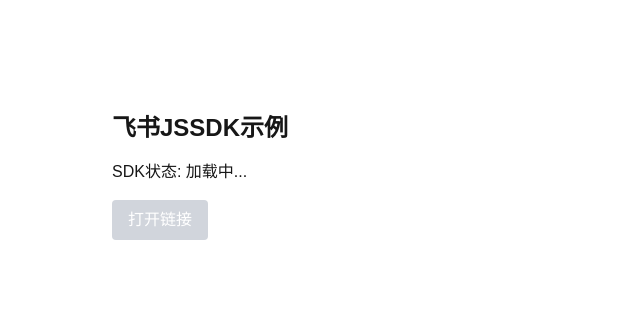
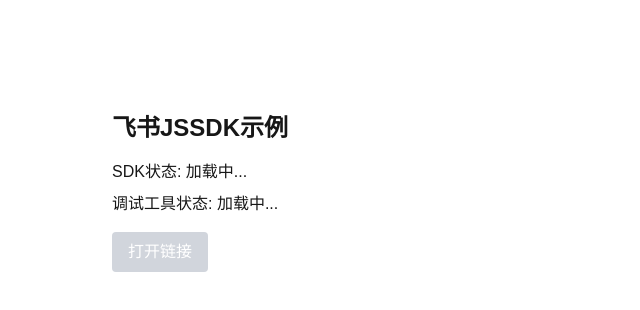
Before and after one commit to happysmile12321/video-log, a Next.js app: page / in a window 1280 px wide. Shown: the top 310 px of the page, without its empty margins (0-640 px from the left). Built offline with nearby package versions, Linux system fonts and the light colour scheme.

Commit message:
集成了飞书远程调试工具

```diff
--- a/src/components/FeishuSDKExample.tsx
+++ b/src/components/FeishuSDKExample.tsx
@@ -1,8 +1,10 @@
 import { useEffect } from 'react';
 import { useFeishuJSSDK } from '@/hooks/useFeishuJSSDK';
+import { useFeishuDebugger } from '@/hooks/useFeishuDebugger';
 
 export const FeishuSDKExample = () => {
   const { sdkReady } = useFeishuJSSDK();
+  const { debuggerReady } = useFeishuDebugger();
 
   useEffect(() => {
     if (sdkReady && typeof window !== 'undefined') {
@@ -41,7 +43,10 @@
     <div className="p-4">
       <h1 className="text-2xl font-bold mb-4">飞书JSSDK示例</h1>
       <div className="space-y-4">
-        <p>SDK状态: {sdkReady ? '已加载' : '加载中...'}</p>
+        <div className="space-y-2">
+          <p>SDK状态: {sdkReady ? '已加载' : '加载中...'}</p>
+          <p>调试工具状态: {debuggerReady ? '已加载' : '加载中...'}</p>
+        </div>
         <button
           onClick={handleOpenLink}
           disabled={!sdkReady}
--- /dev/null
+++ b/src/hooks/useFeishuDebugger.ts
@@ -0,0 +1,25 @@
+import { useEffect, useState } from 'react';
+
+export const useFeishuDebugger = () => {
+  const [debuggerReady, setDebuggerReady] = useState(false);
+
+  useEffect(() => {
+    if (typeof window !== 'undefined') {
+      const script = document.createElement('script');
+      script.src = 'https://lf-package-cn.feishucdn.com/obj/feishu-static/op/fe/devtools_frontend/remote-debug-0.0.1-alpha.6.js';
+      script.async = true;
+
+      script.onload = () => {
+        setDebuggerReady(true);
+      };
+
+      document.body.appendChild(script);
+
+      return () => {
+        document.body.removeChild(script);
+      };
+    }
+  }, []);
+
+  return { debuggerReady };
+};
```
